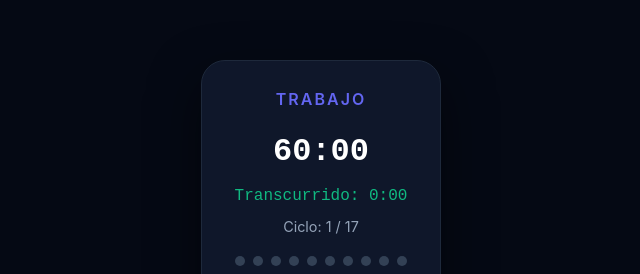
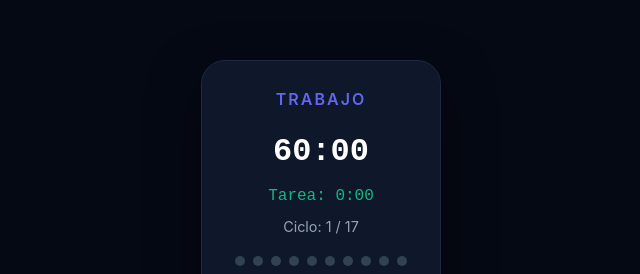
Before and after one commit to LuisC645/WorkPage, a React (Vite) app: page / in a window 1280 px wide. Shown: the part 101-375 px from the top of the page, without its empty margins (319-959 px from the left). Built offline with nearby package versions, Linux system fonts and the light colour scheme.

Commit message:
volume and task time fixed

```diff
--- a/src/App.jsx
+++ b/src/App.jsx
@@ -3,10 +3,10 @@ import './App.css';
 
 export default function App() {
   const TIEMPO_TOTAL = 3600;
-  const TIEMPO_TAREA = 212;
+  const TIEMPO_TAREA = 212; // 3:32 en segundos
 
   const [segundos, setSegundos] = useState(TIEMPO_TOTAL);
-  const [cronometro, setCronometro] = useState(0);
+  const [cronometroTotal, setCronometroTotal] = useState(0);
   const [corriendo, setCorriendo] = useState(false);
   const [tareasAuto, setTareasAuto] = useState(0);
   const [contadorManual, setContadorManual] = useState(0);
@@ -41,8 +41,11 @@ export default function App() {
     workerRef.current.onmessage = (e) => {
       const { restante, transcurrido } = e.data;
       if (restante !== undefined) setSegundos(restante);
+
       if (transcurrido !== undefined) {
-        setCronometro(transcurrido);
+        setCronometroTotal(transcurrido);
+
+        // El pitido suena justo cuando el total es múltiplo exacto de 212
         const tareasActuales = Math.floor(transcurrido / TIEMPO_TAREA);
         if (tareasActuales > ultimaTareaRef.current) {
           sonarPitido();
@@ -63,7 +66,10 @@ export default function App() {
       const gainNode = audioCtxRef.current.createGain();
       osc.type = 'sine';
       osc.frequency.setValueAtTime(880, audioCtxRef.current.currentTime);
-      gainNode.gain.setValueAtTime(1.2, audioCtxRef.current.currentTime);
+
+      // Volume
+      gainNode.gain.setValueAtTime(2, audioCtxRef.current.currentTime);
+
       osc.connect(gainNode);
       gainNode.connect(audioCtxRef.current.destination);
       osc.start();
@@ -76,7 +82,7 @@ export default function App() {
     if (!audioCtxRef.current) audioCtxRef.current = new (window.AudioContext || window.webkitAudioContext)();
     const ahora = Date.now();
     endTimeRef.current = ahora + (segundos * 1000);
-    startTimeRef.current = ahora - (cronometro * 1000);
+    startTimeRef.current = ahora - (cronometroTotal * 1000);
     workerRef.current.postMessage({ action: 'start', endTime: endTimeRef.current, startTime: startTimeRef.current });
     setCorriendo(true);
   };
@@ -89,7 +95,7 @@ export default function App() {
   const reiniciarTodo = () => {
     pausarTodo();
     setSegundos(TIEMPO_TOTAL);
-    setCronometro(0);
+    setCronometroTotal(0);
     setTareasAuto(0);
     setContadorManual(0);
     ultimaTareaRef.current = 0;
@@ -107,8 +113,14 @@ export default function App() {
         <h1 className="titulo">Trabajo</h1>
 
         <div className="stats-col">
+          {/* Cronómetro de 1 hora que baja */}
           <p className="tiempo-grande">{formatear(segundos)}</p>
-          <p className="tiempo-guia-info">Transcurrido: {formatear(cronometro)}</p>
+
+          {/* Cronómetro de Tarea que REINICIA CADA 3:32 */}
+          <p className="tiempo-guia-info">
+            Tarea: {formatear(cronometroTotal % TIEMPO_TAREA)}
+          </p>
+
           <p className="cycle-info">Ciclo: {tareasAuto + 1} / 17</p>
 
           <div className="dots-container">
```
